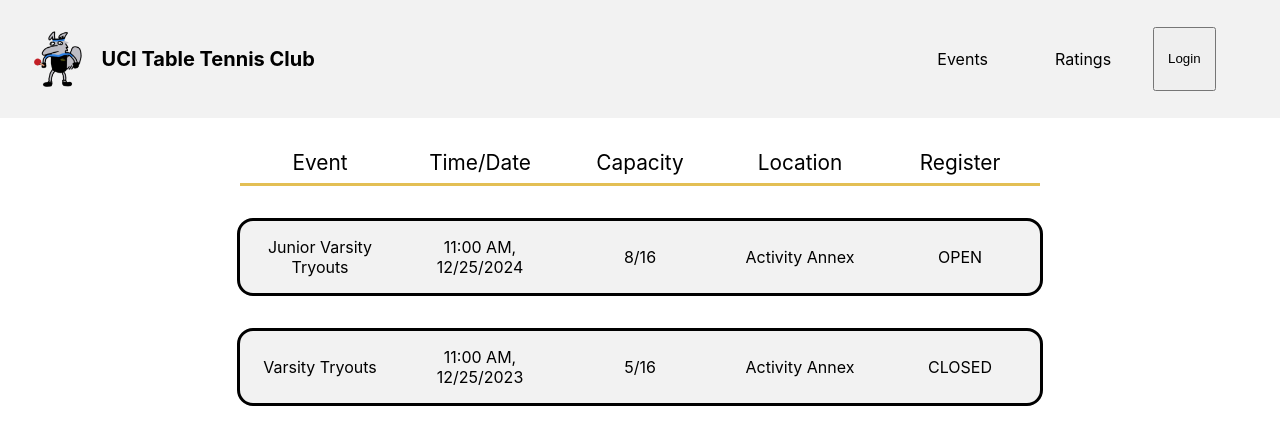
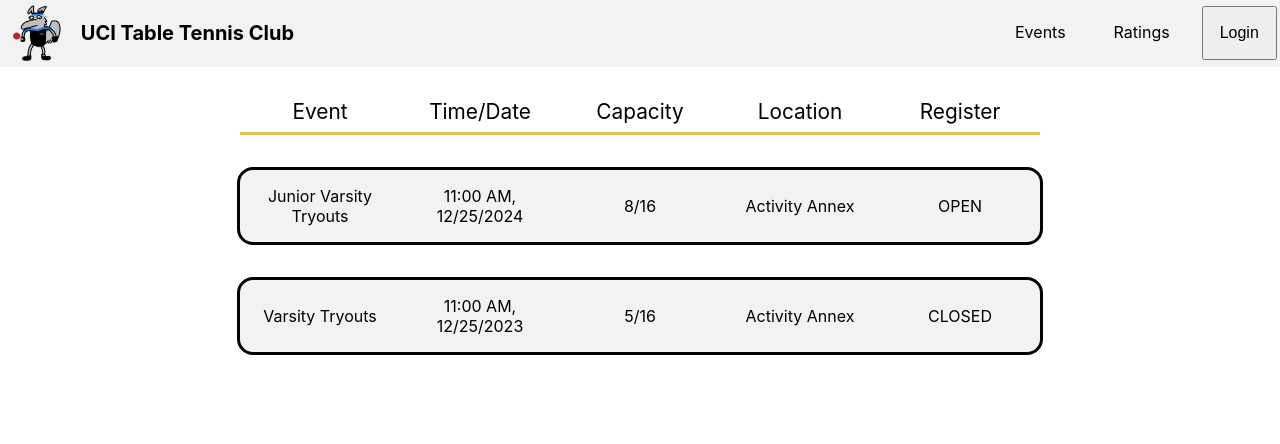
Before and after one commit to hkprogrammer/ucitt, a React (Create React App) app in the folder front/: page / in a window 1280 px wide. Shown: the top 444 px of the page. Built offline with nearby package versions, Linux system fonts and the light colour scheme.

Commit message:
Reduce navBar thiccness

```diff
--- a/front/src/Components/NavBar.css
+++ b/front/src/Components/NavBar.css
@@ -10,12 +10,14 @@
     align-items: center;
     margin: 0;
     width: 100%;
+    padding: .3em;
 }
 
 /* Style the links inside the navigation bar */
 .nav a {
     text-align: center;
-    padding: 1.4em 1.6em;
+    /* padding: 1.2em 1.4em; */
+    padding: 1em;
     text-decoration: none;
 
     /* Added by Hitoki*/
@@ -35,7 +37,6 @@
 .nav-topnav .nav-desktop {
     display: flex;
     margin-left: auto;
-    margin-right: 5%;
 }
 
 /* Style the image */
@@ -50,7 +51,7 @@
 .nav-topnav .logo{
     display: flex;
     margin-left: 0.5em;
-    margin: 0.5em;
+    padding: 0;
 }
 
 /* Margin for the header and font size*/
@@ -110,6 +111,8 @@
 
 .nav-login-button, .nav-toggle-dropdown {
     padding: 1em;
+    margin-right: .5em;
+    font-size: 1em;
 }
 
 .nav-form-popup {
```
